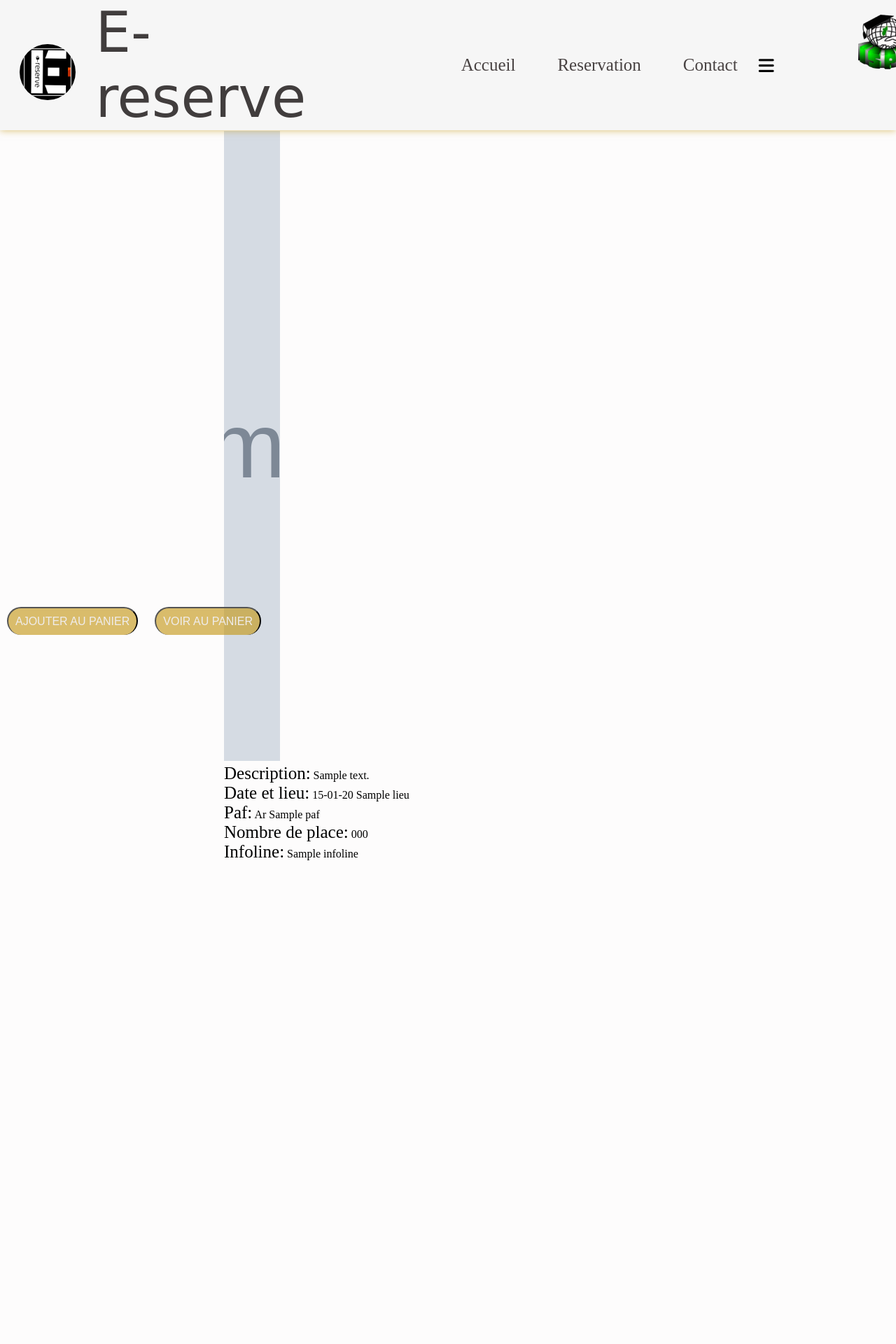
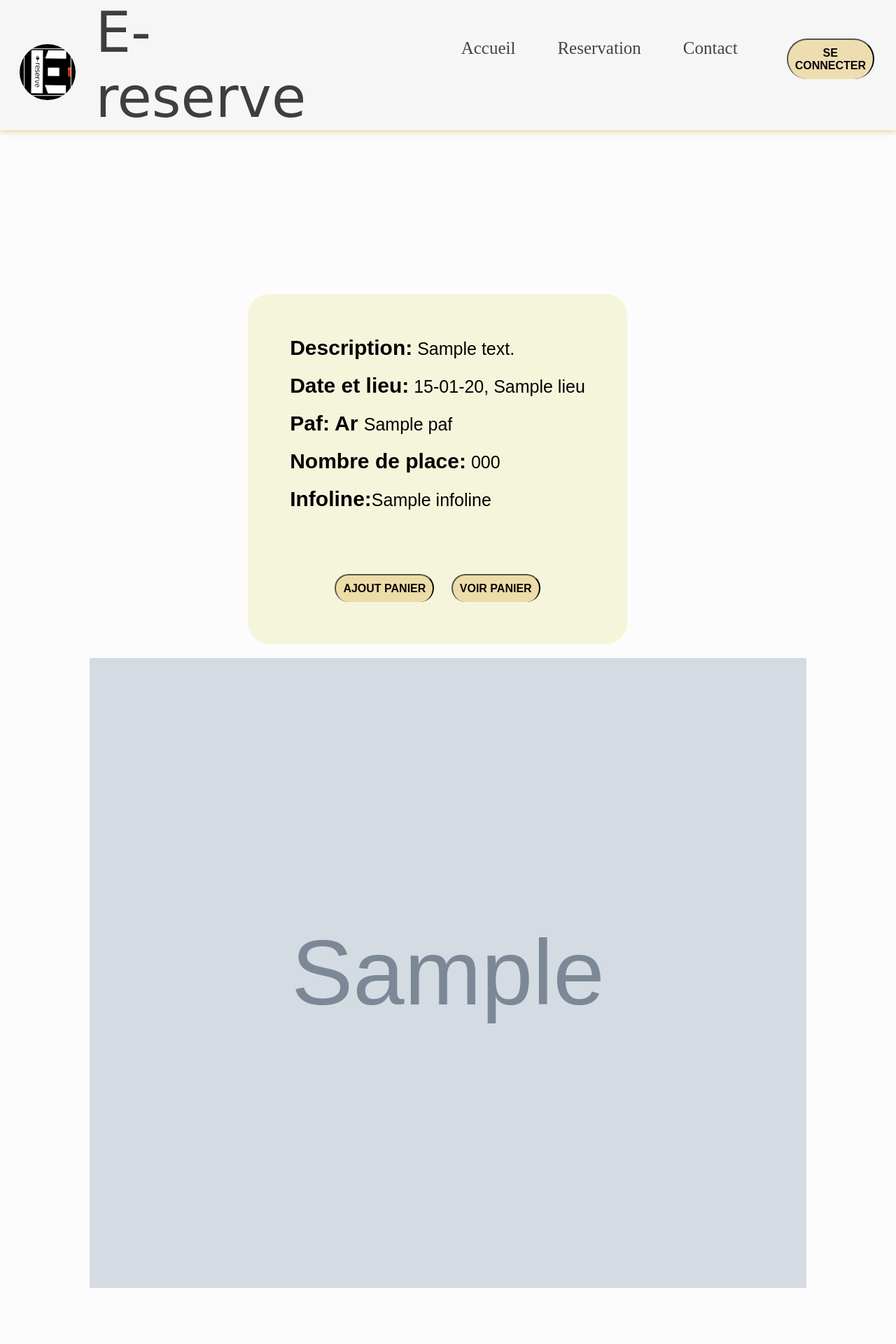
Before and after one commit to Andoandri/e-reserve, a Symfony app: template templates/eventplus/index.html.twig in a window 1280 px wide. Shown: the top 1920 px of the page at 70% size. Run offline with Twig, Linux system fonts and the light colour scheme; the template is opened without the code that fills it: most values are stand-ins (such as "Sample title", 1, 10 or a date in 2020); grey boxes marked "Sample" are stand-in pictures; some libraries are stand-ins or nearby versions; some web fonts are replaced.

Commit message:
Update home page

```diff
--- a/public/css/style.css
+++ b/public/css/style.css
@@ -1,4 +1,5 @@
 @import url('https://fonts.googleapis.com/css2?family=Acme&family=Cambay:ital@1&display=swap');
+@import "~font-awesome/css/all.css";
 html{
     scroll-behavior: smooth;
 }
@@ -44,12 +45,13 @@ button{
     margin-left: 10px;
     margin-right: 10px;
     font-size: 16px;
+    font-weight: 600;
     padding: 10px 10px 10px 10px;
     border-radius: 50px;
     cursor: pointer;
-    background-color: rgba(197, 151, 24, 0.635);
+    background-color: rgba(231, 206, 137, 0.635);
     border-bottom: rgb(11, 11, 10);
-    color: #efecec;
+    color: #0c0202;
     text-transform: uppercase;
 
 }
@@ -95,7 +126,6 @@ i{
 .fa-bars::before{
     color: #060606;
     font-size:25px;
-    position: relative;
 
 }
 .fa-bars:hover .login{
@@ -148,7 +181,7 @@ ul{
     font-size: 25px;
     font-family: 'poppins';
 }
-.menu ul a::after{
+.menu ul a.hover::after{
     position :absolute;
     left:0;
     bottom: -3px;
@@ -329,13 +356,52 @@ h2{
     height: 700px;
     padding-left: 25%;
     padding-right: 25%;
+    display: flex;
+    justify-content: center;
 }
+
+
+
+.register-card{
+        background-color: bisque;
+        width: 200px;
+        border-radius: 30px;
+        margin-top: 50px;
+        padding-top: 117px;
+        width: 50%;
+        height: 700px;
+        padding-left: 25%;
+        padding-right: 25%;
+        justify-content: center;
+}
+
+.login-card{
+    margin-top: 50px;
+    background-color: antiquewhite;
+    width:30%;
+    padding-left: 15%;
+    padding-right: 15%;
+    padding-top: 5%;
+    padding-bottom: 5%;
+    border-radius: 30px;
+}
+
+.card1{
+    width:3000px;
+    height: 1000px;
+}
+
 .legend{
     height: 100px;
 }
+
+.legend-register{
+    height: 10px;
+}
+
 h3{
     color:rgb(10, 7, 7);
-    font-size: 60px;
+    font-size: 40px;
     text-align: center;
 }
 .form{
@@ -368,19 +434,27 @@ label{
 }
 .bouton{
     display: flex;
-    justify-content: right;
-    margin-right: 200px;
+    justify-content: center;
     padding-top: 80px;
 }
 .mdp-o{
     height: 100px;
-    padding-left: 30%;
+    text-align: center;
     padding-top: 50px;
 }
 .p3{
     font-size: 25px;
 }
 /*page-login*/
+
+/*event plus*/
+
+.card-img {
+    width: 80%;
+    justify-content: center;
+}
+/*event plus*/
+
 footer {
     background-color: #0000006f;
     padding: 20px ;
@@ -412,3 +486,44 @@ footer ul li i {
     margin-right: 5px;
     color: #f9f3f3;
   }
+
+  .d-flex {
+    display: flex;
+    flex-wrap: wrap;
+    margin-top: 120px;
+    justify-content: center;
+  }
+
+  .card-body {
+    padding-top: 300px;
+    padding-right: 100px;
+    padding-left: 70px;
+    font-family:Arial, Helvetica, sans-serif ;
+  }
+
+  .card1 {
+    flex: 50%;
+    width:50%;
+    text-align: center;
+  }
+  .mt-5 {
+    margin-top: 90px;
+    text-align: center;
+  }
+
+  .bg-text {
+    background-color: beige;
+    border-radius: 30px;
+    padding-left: 60px;
+    padding-right: 60px;
+    padding-top: 60px;
+    padding-bottom: 60px;
+  }
+
+  .information {
+    margin-bottom:20px;
+  }
+
+  strong {
+    font-size:30px;
+  }
--- a/templates/base.html.twig
+++ b/templates/base.html.twig
@@ -37,38 +37,30 @@
 
 				<div class="menu">
 					<ul>
-						<li><a href="#acceuil" class="AC">Accueil</a></li>
-						<li><a href="#" class="RS">reservation</a></li>
-						<li><a href="#" class="CO">contact</a></li>
+						<li><a href="{{ path('app_home') }}" class="hover">Accueil</a></li>
+						<li><a href="#" class="hover">reservation</a></li>
+						<li><a href="#" class="hover">contact</a></li>
+						{% if is_granted('ROLE_ADMIN') %}
+							<li><a href="{{path('admin')}}" class="hover">Admin</a></li>
+						{% endif %}
+
+
+						{% if not is_granted('IS_AUTHENTICATED_FULLY') %}
+							<li><a href="{{path('app_login')}}">
+										<button>se connecter</button>
+									</a>
+							</a></li>
+							<li>
+							<a href="{{path('app_register')}}">
+										<button>créer une compte</button>
+							</a></li>
+						{% else %}
+							<li><a href="{{ path('app_logout') }}">
+										<button>Deconnexion</button>
+							</a></li>
+						{% endif %}
 					</ul>
 				</div>
-				<div class="icons-login">
-
-					<i class="fa-solid fa-bars">
-						{% if not is_granted('IS_AUTHENTICATED_FULLY') %}
-							<div class="login">
-								<a href="{{path('app_login')}}">
-
-									<button>se connecter</button><a/>
-									<hr>
-									<p>
-										<strong>Vous n'avez pas du compte?</strong>
-									</p>
-									<a href="{{path('app_register')}}">
-
-										<button>créer une compte</button>
-									</a>
-								</div>
-							{% else %}
-								<div class="logout">
-									<a href="{{ path('app_logout') }}">Deconnexion</a>
-								</div>
-							{% endif %}
-
-						</i>
-				</div>
-
-
 				<div class="ispm">
 					<img src="{{ asset('image/logo ispm.png')}}">
 				</div>
--- a/templates/eventplus/index.html.twig
+++ b/templates/eventplus/index.html.twig
@@ -4,77 +4,40 @@
 {% endblock %}
 
 {% block stylesheets %}
-	<link rel="stylesheet" href="{{asset('css/style.css')}}">
-	{#<link rel="stylesheet" href="{{asset('bootstrap/css/bootstrap.css')}}">
-	<link rel="stylesheet" href="{{asset('bootstrap/css/bootstrap.min.css')}}">#}
+	<link rel="stylesheet" href={{asset('css/style.css')}}>
 {% endblock %}
 
 {% block body %}
-	<html lang="en">
-
-				<div class="d-flex justify-content-center">
-					<div class="row justify-content-center flex-column">
-						<div class="card d-flex-column m-2 justify-content-center">
-							<img class="card-img w-100" style=" height:900px;" src="{{asset('upload/images/events/' ~ event.image)}}">
-
-							<div class="details">
+		<div class="d-flex">
 				<div class="card-body">
-									<div class="descr">
-										<label>Description:</label>
-										{{event.description}}
-
-
+					<div class="bg-text">
+						<div class="information">
+							<label><strong>Description:</strong>  {{event.description | raw }}</label>
 						</div>
-
-									<div class="dtl">
-										<label>Date et lieu:</label>
-
-										{{event.date | date('d-m-y') }}
-										{{event.lieu}}
-
-
+						<div class="information">
+						<label> <strong> Date et lieu:</strong> {{event.date | date('d-m-y') }}, {{event.lieu}}</label>
 						</div>
-
-									<div class="t.b">
-										<label>Paf:</label>
-										Ar
-										{{event.paf}}
-
-
+						<div class="information">
+							<label><strong>Paf: Ar </strong> {{event.paf}}</label>
 						</div>
-									<div class="t.b">
-										<label>Nombre de place:</label>
-										{{event.placenumber}}
-
-
+							<div class="information">
+							<label> <strong>Nombre de place:</strong> {{event.placenumber}}</label>
 						</div>
-
-									<div class="t.b">
-										<label>Infoline:</label>
-										{{event.infoline}}
-
-
+						<div class="information">
+							<label><strong>Infoline:</strong>{{event.infoline}}</label>
 						</div>
-
-
+						<div class="mt-5">
+							<a href="{{path('add_to_reservation', {'id':event.id})}}">
+								<button>Ajout panier</button>
+							</a>
+							<a href="{{path('app_reservation')}}">
+								<button>voir panier</button>
+							</a>
 						</div>
 					</div>
 				</div>
-						<div class="">
-							<div class="confirm">
-								<a href="{{path('add_to_reservation', {'id':event.id})}}">
-									<button>Ajouter au panier</button>
-</a>
-<a href="{{path('app_reservation')}}">
-
-									<button>voir au panier</button>
-
-							</div>
-
-							<div></div>
+				<div class="card1">
+					<img class="card-img" style=" height:900px;" src="{{asset('upload/images/events/' ~ event.image)}}">
 				</div>
 		</div>
-				</div>
-
-
 {% endblock %}
--- a/templates/register/index.html.twig
+++ b/templates/register/index.html.twig
@@ -11,9 +11,9 @@
 
 	<link rel="stylesheet" href="https://cdnjs.cloudflare.com/ajax/libs/font-awesome/6.4.0/css/all.min.css" integrity="sha512-iecdLmaskl7CVkqkXNQ/ZH/XLlvWZOJyj7Yy7tcenmpD1ypASozpmT/E0iPtmFIB46ZmdtAc9eNBvH0H/ZpiBw==" crossorigin="anonymous" referrerpolicy="no-referrer"/>
 	{{form_start(form)}}
-	<div class="card">
+	<div class="register-card">
 
-			<div class="legend">
+			<div class="legend-register">
 				<h3>Inscription</legend>
 			</div>
 		<div class="form">
@@ -74,7 +74,7 @@
 
 						{{form_widget(form.Enregistrer, {
                                             'attr' : {
-                                                'class':'btn'
+                                                'class':'btn-register'
                                             }
                                     })}}
 
--- a/templates/security/login.html.twig
+++ b/templates/security/login.html.twig
@@ -15,11 +15,12 @@
             You are logged in as {{ app.user.userIdentifier }}, <a href="{{ path('app_logout') }}">Logout</a>
         </div>
     {% endif %}
+
     <div class="card">
+    <div class="login-card">
         <div class="legend">
             <h3>Se connecter</h3>
         </div>
-
         <div class="form">
             <div class="div1">
                 <label for="inputEmail">Votre adresse email:</label>
@@ -31,16 +32,15 @@
                 <input type="hidden" name="_csrf_token"value="{{ csrf_token('authenticate') }}">
             </div>
         </div>
-
         <div class="bouton">
             <button class="btn" type="submit">
                 Connexion
             </button>
         </div>
-
         <div class="mdp-o">
            <a href="#"><p3 class="p3"> Mot de passe oublié?</p3></a>
         </div>
     </div>
+</div>
 </form>
 {% endblock %}
```
Also changed, not shown: other parts of public/css/style.css (+44 -18 lines), src/Controller/HomeController.php (+7 -3 lines), templates/home_page/index.html.twig (+8 -81 lines), public/upload/images/events/fast&furious.jpg (added), 1 other file. Lines whose indentation alone changed are shown as unchanged.
